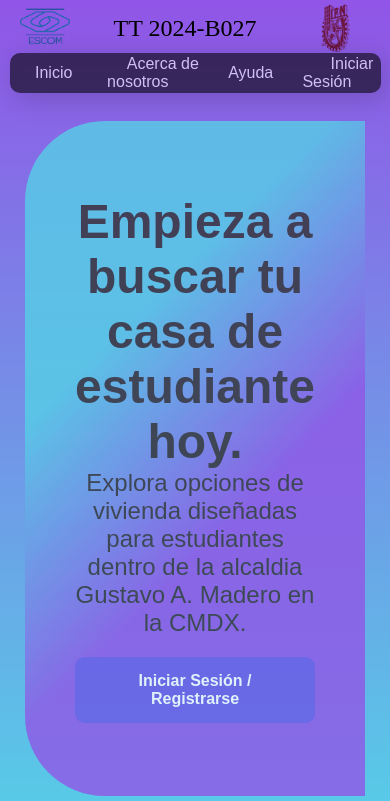
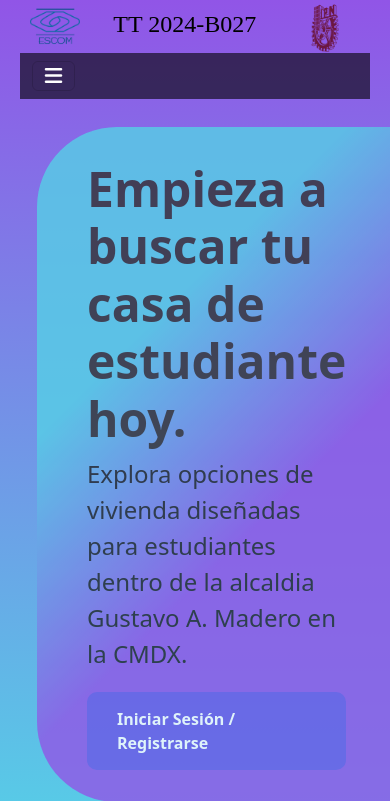
Before and after one commit to PatladyxWalker/TT2024B027, a Django app: page / in a window 390 px wide. Shown: the top 801 px of the page. Run offline with Django 5.2, Linux system fonts and the light colour scheme; grey boxes are pictures that could not be loaded.

Commit message:
Modifiqué el Navbar del Layout 1 para que, si no inicias sesión, el navbar que te aparezca sea responsive. Ya con esto, todos los navbars son responsive, y tienen bootstrap. Ya todos los navbars tienen el mismo diseño.

```diff
--- a/src/TTPrototipo/usuarios/templates/layout/layout.html
+++ b/src/TTPrototipo/usuarios/templates/layout/layout.html
@@ -13,30 +13,105 @@
     <link rel="stylesheet" href="https://cdnjs.cloudflare.com/ajax/libs/font-awesome/6.0.0-beta3/css/all.min.css">
     <link href='https://unpkg.com/boxicons@2.1.4/css/boxicons.min.css' rel='stylesheet'>
     <link rel="stylesheet" type="text/css" href="{% static 'css/styles.css' %}">
+
+    <!-- Boostrap -->
+    <link href="https://cdn.jsdelivr.net/npm/bootstrap@5.3.3/dist/css/bootstrap.min.css" rel="stylesheet" integrity="sha384-QWTKZyjpPEjISv5WaRU9OFeRpok6YctnYmDr5pNlyT2bRjXh0JMhjY6hW+ALEwIH" crossorigin="anonymous">
+    <script src="https://cdn.jsdelivr.net/npm/bootstrap@5.3.3/dist/js/bootstrap.bundle.min.js" integrity="sha384-YvpcrYf0tY3lHB60NNkmXc5s9fDVZLESaAA55NDzOxhy9GkcIdslK1eN7N6jIeHz" crossorigin="anonymous"></script>
+
 </head>
 
 <body>
+
+    {#    Este es el Layout / Disposición cuando nadie ha iniciado sesión  #}
+
     <header class="header">
         <div id="cabecera">
             <img src="{% static 'images/escudoESCOM.png' %}" alt="Escudo ESCOM" />
             <h1>TT 2024-B027 </h1>
             <img src="{% static 'images/escudoIPN.png' %}" alt="Escudo IPN" />
         </div>
-            <nav class="navegacion">
-                <ul class="paginacion">
-                    <li><a href="{% url 'Inicio' %}">Inicio</a></li>
-                    <li><a href="{% url 'Inicio' %}">Acerca de nosotros</a></li>
-                    <li><a href="{% url 'Inicio' %}">Ayuda</a></li>
-                    {% if user.is_authenticated %}
-                        <!-- Esto solo saldrá si el usuario está autenticado -->
-                        <!-- Nombre de Usuario del Usuario Autenticado -->
-                        <li><a href="#">{{ user.username }}</a></li>
-                    {% else %}
-                        <!-- Enlace para iniciar sesión -->
-                        <li><a href="{% url 'Inicio de Sesion' %}">Iniciar Sesión</a></li>
-                    {% endif %}
-                </ul>
-            </nav>
+
+        {# Navbar de Boostrap.  #}
+        {##}
+        {#  Al menos es Responsive, por lo que se ve mejor en móviles que el navbar que venía por defecto.  #}
+        {##}
+        {#  ELIMINAR DESPUES si no es lo que se quería.  #}
+        {##}
+        {#  Le puse el mismo color que el navbar anterior, y puse el color de las letras de cada opción en blanco.  #}
+        {##}
+        {# Puse un icono de Font Awesome para el toggler de la barra de navegación (cuando se contrae la barra de  #}
+        {#  navegación).#}
+        {##}
+        {# Agregué más padding horizontal entre cada enlace de la barra de navegación para que se vea más espaciado.  #}
+        <nav class="navbar navbar-expand-lg navbar-light" style="background-color: rgba(0, 0, 0, 0.6)">
+
+            <div class="container-fluid">
+                {#        <a class="navbar-brand" href="{% url 'Inicio' %}">TT 2024-B027</a>#}
+                <button class="navbar-toggler" type="button" data-bs-toggle="collapse" data-bs-target="#navbarNav"
+                        aria-controls="navbarNav" aria-expanded="false" aria-label="Toggle navigation"
+                >
+                    {# Icono de Font Awesome para el toggler de la barra de navegación.#}
+                    <i class="fas fa-bars" style="color: white;"></i>
+                </button>
+                <div class="collapse navbar-collapse" id="navbarNav">
+                    <ul class="navbar-nav me-auto mb-2 mb-lg-0">
+                        <li class="nav-item" style="padding-right: 20px;">
+                            <a class="nav-link" href="{% url 'Inicio' %}" style="color: white">Inicio</a>
+                        </li>
+                        <li class="nav-item" style="padding-right: 20px;">
+                            <a class="nav-link" href="{% url 'Inicio' %}" style="color: white">
+                                Acerca de Nosotros
+                            </a>
+                        </li>
+                        <li class="nav-item" style="padding-right: 20px;">
+                            <a class="nav-link" href="{% url 'Inicio' %}" style="color: white">
+                                Ayuda
+                            </a>
+                        </li>
+                        {% if user.is_authenticated %}
+                            <li class="nav-item dropdown">
+                                <a class="nav-link dropdown-toggle" href="#" id="navbarDropdown" role="button"
+                                   data-bs-toggle="dropdown" aria-expanded="false" style="color: white"
+                                >
+                                    <b>{{ user.username }}</b>
+                                </a>
+                                <ul class="dropdown-menu" aria-labelledby="navbarDropdown">
+                                    <li>
+                                        <a class="dropdown-item" href="{% url 'logout' %}">
+                                            Cerrar Sesión
+                                        </a>
+                                    </li>
+                                </ul>
+                            </li>
+                        {% else %}
+                            <li class="nav-item" style="color: white">
+                                <a class="nav-link" href="{% url 'Inicio de Sesion' %}">Iniciar Sesión</a>
+                            </li>
+                        {% endif %}
+                    </ul>
+                </div>
+            </div>
+        </nav>  <!-- Fin de la barra de navegación de Boostrap. -->
+
+        {#                <!-- Barra de Navegación que vino con el Código Fuente. Lo desactivé porque no es responsive. -->#}
+        {#                <nav class="navegacion">#}
+        {#                    <ul class="paginacion">#}
+        {#                        <li><a href="{% url 'Inicio' %}">Inicio</a></li>#}
+        {#                        <li><a href="{% url 'Inicio' %}">Acerca de nosotros</a></li>#}
+        {#                        <li><a href="{% url 'Inicio' %}">Ayuda</a></li>#}
+        {#                        {% if user.is_authenticated %}#}
+        {#                            <!-- Esto solo saldrá si el usuario está autenticado -->#}
+        {#                            <!-- Nombre de Usuario del Usuario Autenticado -->#}
+        {#                            <li><a href="#">{{ user.username }}</a></li>#}
+        {#                        {% else %}#}
+        {#                            <!-- Enlace para iniciar sesión -->#}
+        {#                            <li><a href="{% url 'Inicio de Sesion' %}">Iniciar Sesión</a></li>#}
+        {#                        {% endif %}#}
+        {#                    </ul>#}
+        {#                </nav>  <!-- Fin de la Barra de Navegación que venía con el código fuente -->#}
+
+
+
     </header>
 
     <div id="content">
```
